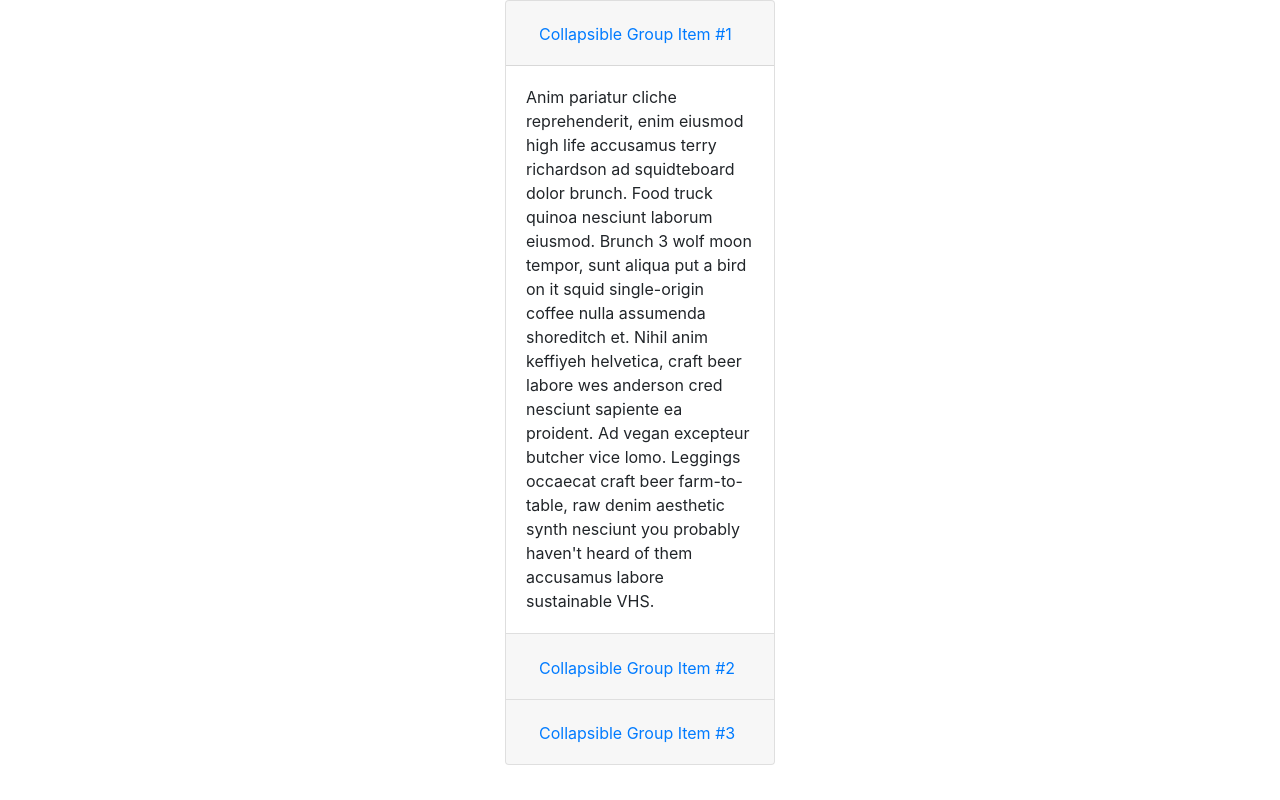
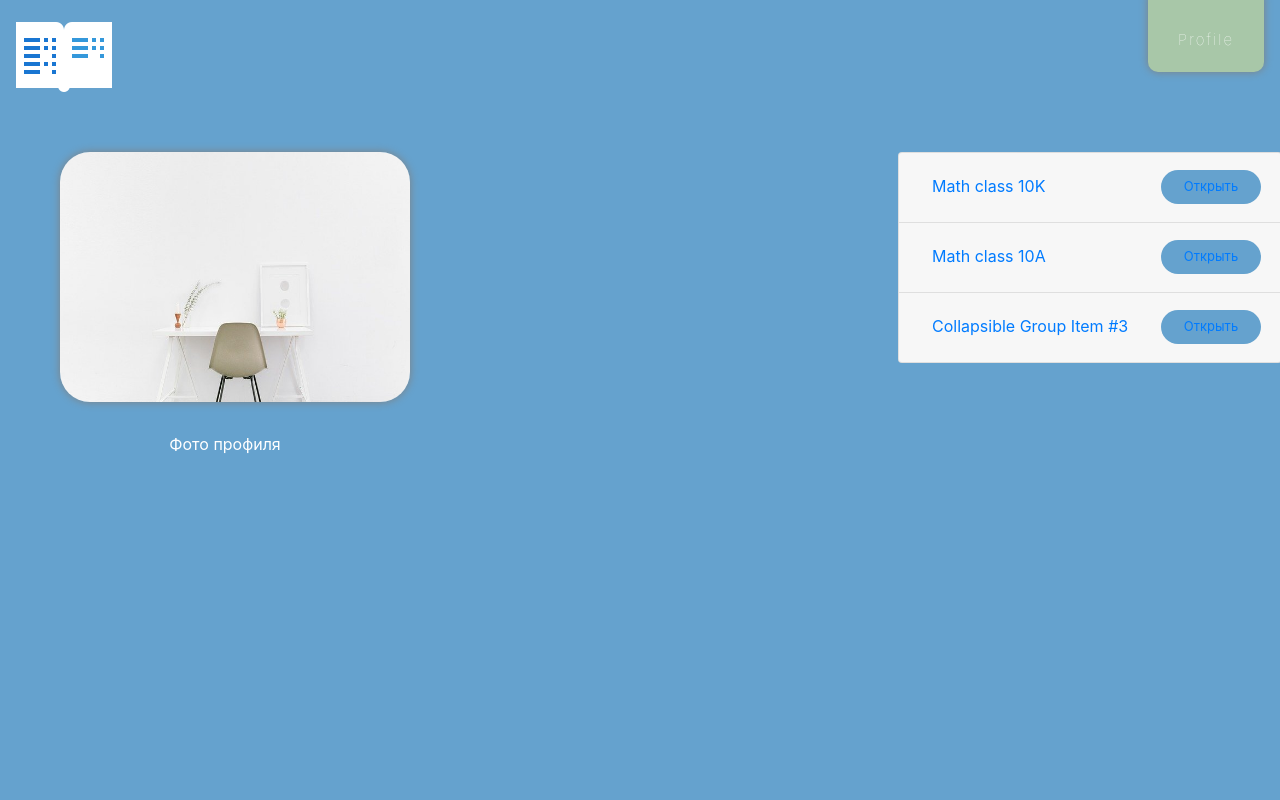
Before and after one commit to TimurTimergalin/EDUde, a Flask app: template templates/profile_of_teacher.html in a window 1280 px wide. Run offline with Flask 2, Linux system fonts and the light colour scheme; the template is opened without the code that fills it, so the values that code supplies are empty; parts of the project's set-up code (start-up, migrations or seed data) failed here and were passed over; some libraries are stand-ins or nearby versions.

Commit message:
profile_of_teacher html базово написан

```diff
--- a/templates/profile_of_teacher.html
+++ b/templates/profile_of_teacher.html
@@ -9,46 +9,211 @@
           integrity="sha384-Vkoo8x4CGsO3+Hhxv8T/Q5PaXtkKtu6ug5TOeNV6gBiFeWPGFN9MuhOf23Q9Ifjh"
           crossorigin="anonymous">
 <!--    {% block link %}{% endblock %}-->
+<!--    <link rel="stylesheet" href="../static/css/log_up.css">-->
+<!--<link rel="stylesheet" href="../static/css/log__in.css">-->
     <title>{{title}}</title>
 </head>
+<style>
+body{
+background: #65A2CE;
+background-size: cover;
+
+}
+.log_out{
+background-color: white;
+color: #6896DC;
+padding: 9px 30px;
+border-radius: 27px;
+text-decoration: none;
+font-size: 18px;
+margin-right: 13px;
+box-shadow: 0 0 4px #818181;
+}
+.log_out:hover{
+background-color: #A8C7A8;
+color: white;
+text-decoration: none;
+}
+.photo{
+text-align: center;
+}
+.photo img{
+width: 350px;
+height: 250px;
+border-radius: 30px;
+margin: 40px;
+margin-left: 60px;
+box-shadow: 0 0 8px #818181;
+}
+.prof{
+font-size: 15px;
+font-weight: 100;
+color: white;
+padding: 40px 30px 20px 30px;
+background-color: #A8C7A8;
+margin-top: -35px;
+border-radius: 10px;
+box-shadow: 0 0 8px #818181;
+letter-spacing: 2px;
+}
+.classes{
+margin-left: 35%;
+margin-top: 40px;
+font-size: 10px;
+}
+.bloc{
+display: flex;
+}
+figcaption{
+color: white;
+margin-top: -10px;
+}
+.more{
+text-align: center;
+font-size: 13px;
+margin-left: 242px;
+padding: 7px 13px;
+background-color: #65A2CE;
+border-radius: 20px;
+width: 100px;
+color: #fff;
+margin-top: -35px;
+}
+.bord{
+height: 70px;
+vertical-align: middle;
+}
+</style>
+<header>
+    <nav class="navbar navbar-light">
+        <a href="/start"><img src="../static/img/logo.png" class="logo"></a>
+        <p class="prof">Profile</p>
+<!--        {% if current_user.is_authenticated %}-->
+            <a class="log_out" href="/logout">
+<!--                {{ current_user.name }}-->
+                Выйти
+            </a>
+<!--        {% endif %}-->
+<!--        {% block head %}{% endblock %}-->
+    </nav>
+</header>
 <body>
-<div class="accordion container" id="accordionExample" style="width:300px;">
+<div class="bloc">
+<div class="photo">
+    <img src="../static/img/desk.jpg">
+    <figcaption>Фото профиля</figcaption>
+</div>
+<div class="accordion classes" id="accordionExample" style="width:400px;">
   <div class="card">
-    <div class="card-header" id="headingOne">
+    <div class="card-header bord" id="headingOne">
       <h2 class="mb-0">
         <button class="btn btn-link" type="button" data-toggle="collapse" data-target="#collapseOne" aria-expanded="false" aria-controls="collapseOne">
-          Collapsible Group Item #1
+          Math class 10K
         </button>
       </h2>
+        <div class="more"><a href="/profile/1" class="color:white;">Открыть</a></div>
     </div>
 
-    <div id="collapseOne" class="collapse show" aria-labelledby="headingOne" data-parent="#accordionExample">
-      <div class="card-body">
-        Anim pariatur cliche reprehenderit, enim eiusmod high life accusamus terry richardson ad squidteboard dolor brunch. Food truck quinoa nesciunt laborum eiusmod. Brunch 3 wolf moon tempor, sunt aliqua put a bird on it squid single-origin coffee nulla assumenda shoreditch et. Nihil anim keffiyeh helvetica, craft beer labore wes anderson cred nesciunt sapiente ea proident. Ad vegan excepteur butcher vice lomo. Leggings occaecat craft beer farm-to-table, raw denim aesthetic synth nesciunt you probably haven't heard of them accusamus labore sustainable VHS.
+    <div  data-spy="scroll" id="collapseOne" class="collapse" aria-labelledby="headingOne" data-parent="#accordionExample" data-offset="0">
+      <div  data-spy="scroll" class="card-body" style="max-height: 300px;" data-target="#collapseOne" data-offset="0">
+          <table  class="table">
+              <tbody>
+              <tr>
+                  <td>
+                      Sicheva Kseniya
+                  </td>
+                  <td>
+                      Petukhov Greb
+                  </td>
+              </tr>
+
+              <tr>
+                  <td>
+                      Petukhov Greb
+                  </td>
+                  <td>
+                      Petukhov Greb
+                  </td>
+              </tr>
+
+               <tr>
+                  <td>
+                      Sicheva Kseniya
+                  </td>
+                   <td>
+                      Petukhov Greb
+                  </td>
+              </tr>
+              <tr>
+                  <td>
+                      Petukhov Greb
+                  </td>
+                  <td>
+                      Petukhov Greb
+                  </td>
+              </tr>
+              <tr>
+                  <td>
+                      Sicheva Kseniya
+                  </td>
+                  <td>
+                      Petukhov Greb
+                  </td>
+              </tr>
+
+              <tr>
+                  <td>
+                      Petukhov Greb
+                  </td>
+                  <td>
+                      Petukhov Greb
+                  </td>
+              </tr>
+
+               <tr>
+                  <td>
+                      Sicheva Kseniya
+                  </td>
+                   <td>
+                      Petukhov Greb
+                  </td>
+              </tr>
+              <tr>
+                  <td>
+                      Petukhov Greb
+                  </td>
+                  <td>
+                      Petukhov Greb
+                  </td>
+              </tr>
+              </tbody>
+          </table>
       </div>
     </div>
   </div>
   <div class="card">
-    <div class="card-header" id="headingTwo">
+    <div class="card-header bord" id="headingTwo">
       <h2 class="mb-0">
         <button class="btn btn-link collapsed" type="button" data-toggle="collapse" data-target="#collapseTwo" aria-expanded="false" aria-controls="collapseTwo">
-          Collapsible Group Item #2
+          Math class 10A
         </button>
       </h2>
+        <div class="more"><a href="/profile/1" class="color:white;">Открыть</a></div>
     </div>
     <div id="collapseTwo" class="collapse" aria-labelledby="headingTwo" data-parent="#accordionExample">
-      <div class="card-body">
+      <div class="card-body" data-spy="scroll">
         Nihil anim keffiyeh helvetica, craft beer labore wes anderson cred nesciunt sapiente ea proident.
       </div>
     </div>
   </div>
   <div class="card">
-    <div class="card-header" id="headingThree">
+    <div class="card-header bord" id="headingThree">
       <h2 class="mb-0">
         <button class="btn btn-link collapsed" type="button" data-toggle="collapse" data-target="#collapseThree" aria-expanded="false" aria-controls="collapseThree">
           Collapsible Group Item #3
         </button>
       </h2>
+        <div class="more"><a href="/profile/1" class="color:white;">Открыть</a></div>
     </div>
     <div id="collapseThree" class="collapse" aria-labelledby="headingThree" data-parent="#accordionExample">
       <div class="card-body">
@@ -67,6 +232,7 @@
     </div>
   </div>
 </div>
+    </div>
 <script src="https://code.jquery.com/jquery-3.4.1.slim.min.js" integrity="sha384-J6qa4849blE2+poT4WnyKhv5vZF5SrPo0iEjwBvKU7imGFAV0wwj1yYfoRSJoZ+n" crossorigin="anonymous"></script>
 <script src="https://cdn.jsdelivr.net/npm/popper.js@1.16.0/dist/umd/popper.min.js" integrity="sha384-Q6E9RHvbIyZFJoft+2mJbHaEWldlvI9IOYy5n3zV9zzTtmI3UksdQRVvoxMfooAo" crossorigin="anonymous"></script>
 <script src="https://stackpath.bootstrapcdn.com/bootstrap/4.4.1/js/bootstrap.min.js" integrity="sha384-wfSDF2E50Y2D1uUdj0O3uMBJnjuUD4Ih7YwaYd1iqfktj0Uod8GCExl3Og8ifwB6" crossorigin="anonymous"></script>
```
Also changed, not shown: static/css/profile.css (added), static/img/check.png (added), static/img/desk.jpg (added), static/img/digit1.png (added).
